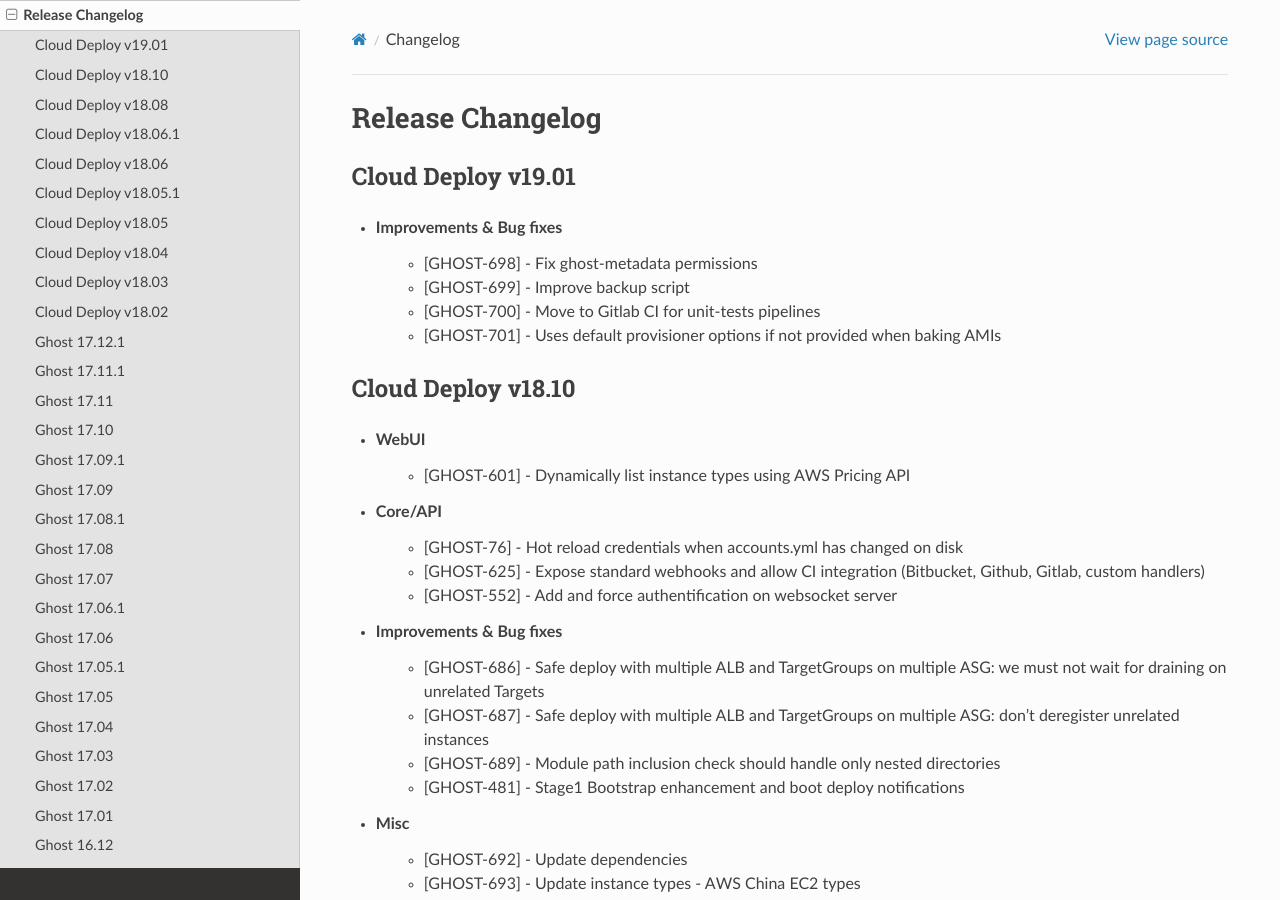
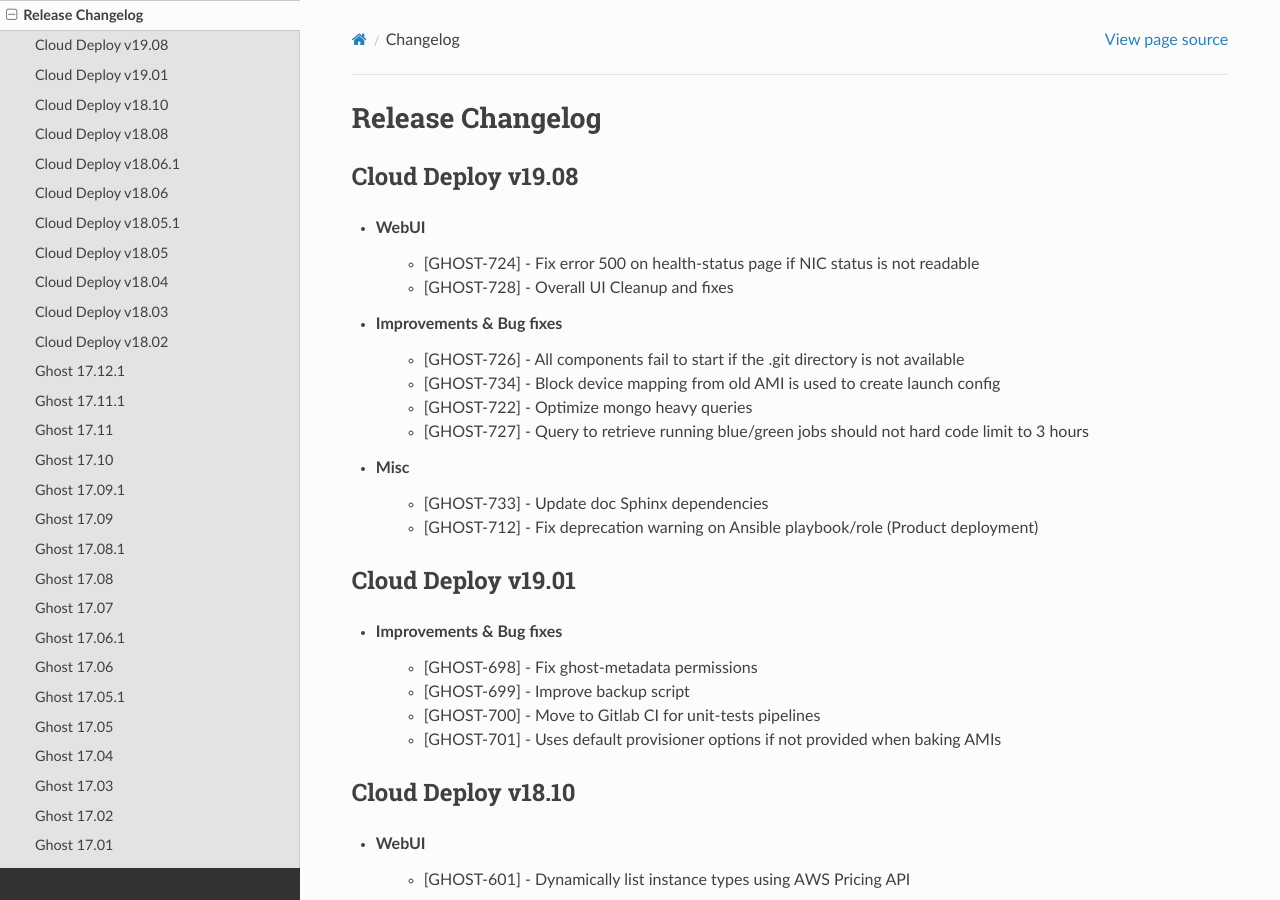
Before and after one commit to claranet/cloud-deploy-docs, a Sphinx documentation site: the page built from source/rst/changelog.rst, in a window 1280 px wide and 900 px high. Built offline with Sphinx 7.4.7 and the Read the Docs theme 2.0.0, drawn with Linux system fonts in a browser that asks for light colours; some of the changed text lies outside the part shown.

Commit message:
GHOST-733: Changelog Release `v19.08`

```diff
--- a/source/conf.py
+++ b/source/conf.py
@@ -52,16 +52,16 @@
 
 # General information about the project.
 project = u'Claranet Cloud Deploy'
-copyright = u'2018, Claranet Cloud Practice'
+copyright = u'2015-2019, Claranet Cloud Practice'
 
 # The version info for the project you're documenting, acts as replacement for
 # |version| and |release|, also used in various other places throughout the
 # built documents.
 #
 # The short X.Y version.
-version = 'v19.01'
+version = 'v19.08'
 # The full version, including alpha/beta/rc tags.
-release = 'Release v19.01'
+release = 'Release v19.08'
 
 # The language for content autogenerated by Sphinx. Refer to documentation
 # for a list of supported languages.
--- a/source/rst/changelog.rst
+++ b/source/rst/changelog.rst
@@ -7,6 +7,23 @@
 
 .. toctree::
     :maxdepth: 2
+
+Cloud Deploy v19.08
+-------------------
+
+* WebUI
+    - [GHOST-724] - Fix error 500 on health-status page if NIC status is not readable
+    - [GHOST-728] - Overall UI Cleanup and fixes
+
+* Improvements & Bug fixes
+    - [GHOST-726] - All components fail to start if the .git directory is not available
+    - [GHOST-734] - Block device mapping from old AMI is used to create launch config
+    - [GHOST-722] - Optimize mongo heavy queries
+    - [GHOST-727] - Query to retrieve running blue/green jobs should not hard code limit to 3 hours
+
+* Misc
+    - [GHOST-733] - Update doc Sphinx dependencies
+    - [GHOST-712] - Fix deprecation warning on Ansible playbook/role (Product deployment)
 
 Cloud Deploy v19.01
 -------------------
```
